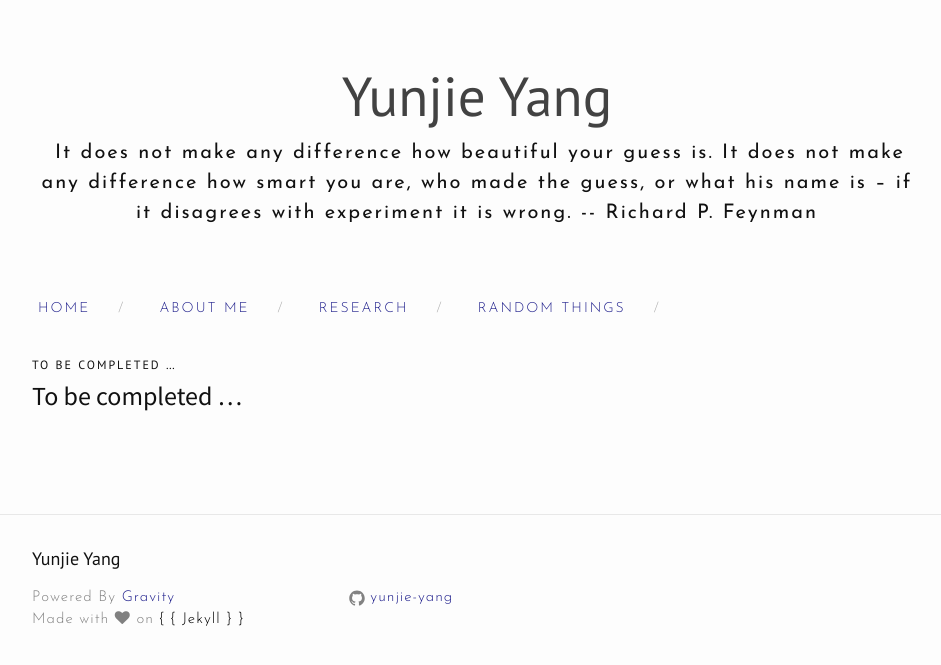
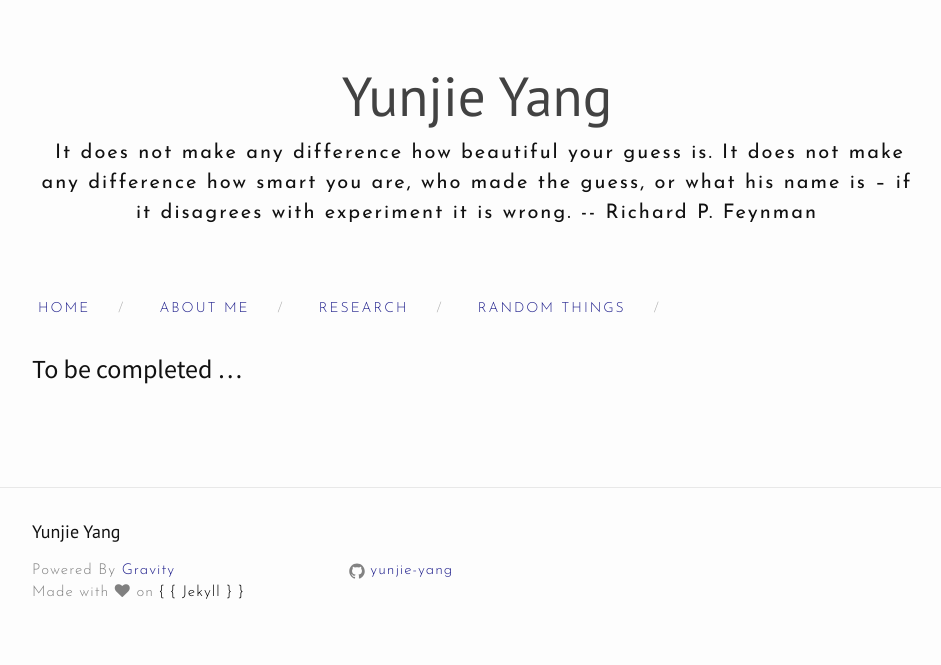
Before and after one commit to yunjie-yang/yunjie-yang.github.io, a Jekyll site: the page built from CV.md, in a window 1280 px wide. Shown: the top 665 px of the page, without its empty margins (163-1104 px from the left). Built offline with Jekyll 4.4.1, drawn with Linux system fonts in a browser that asks for light colours; nearby versions of some CDN libraries; our own code applies the rules of GitHub Pages for plain Markdown files.

Commit message:
test fix inconsistency

```diff
--- a/_layouts/page.html
+++ b/_layouts/page.html
@@ -4,14 +4,14 @@
 <article class="post">
 
   <header class="post-header">
-  <!--  <h1 class="post-title">{{ page.title }}</h1>-->
+  <!---  <h1 class="post-title">{{ page.title }}</h1>-->
   </header>
 
-  {{%if page.tagline%}}
+  {% if page.tagline %}
   <div class="tagline">
   <span class="page-title">{{page.title}}</span> <span class="page-tagline"><em>{{page.tagline}}</em></span>
   </div>
-  {{% endif %}}
+  {% endif %}
 
   <div class="post-content">
     {{ content }}
```
